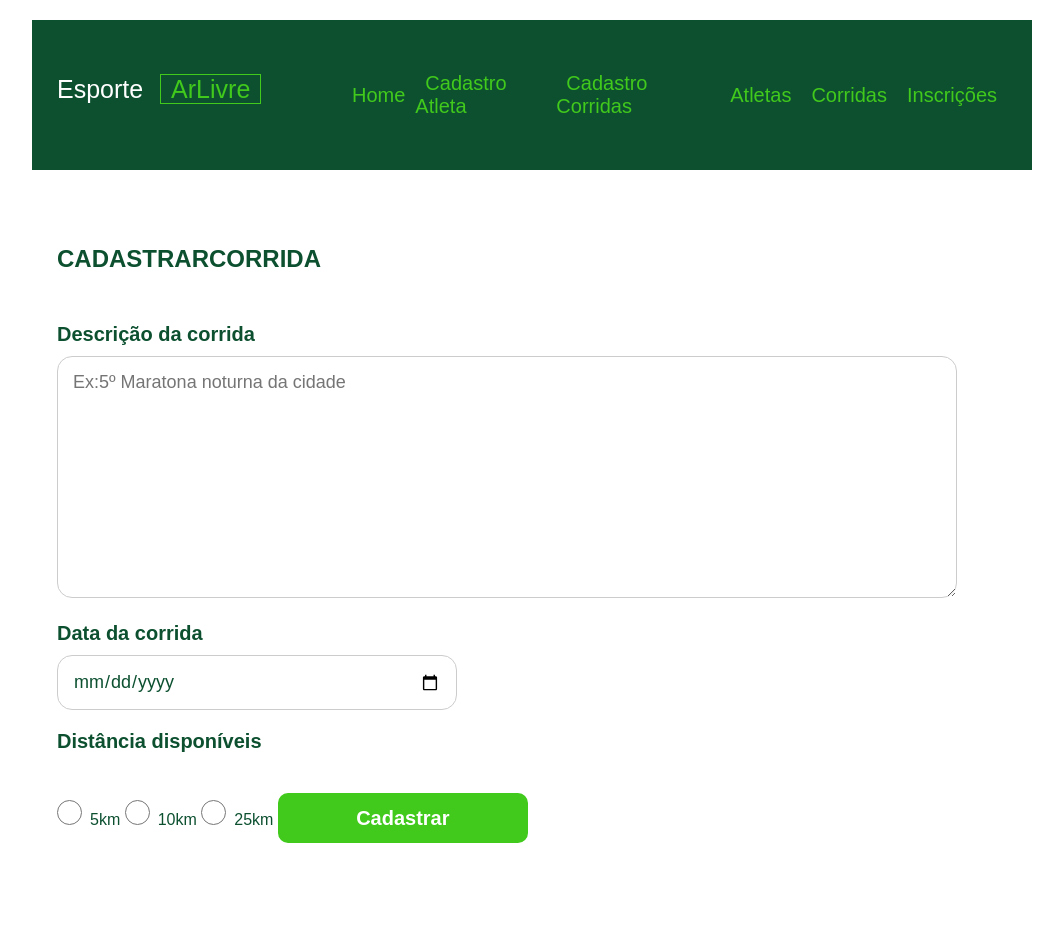
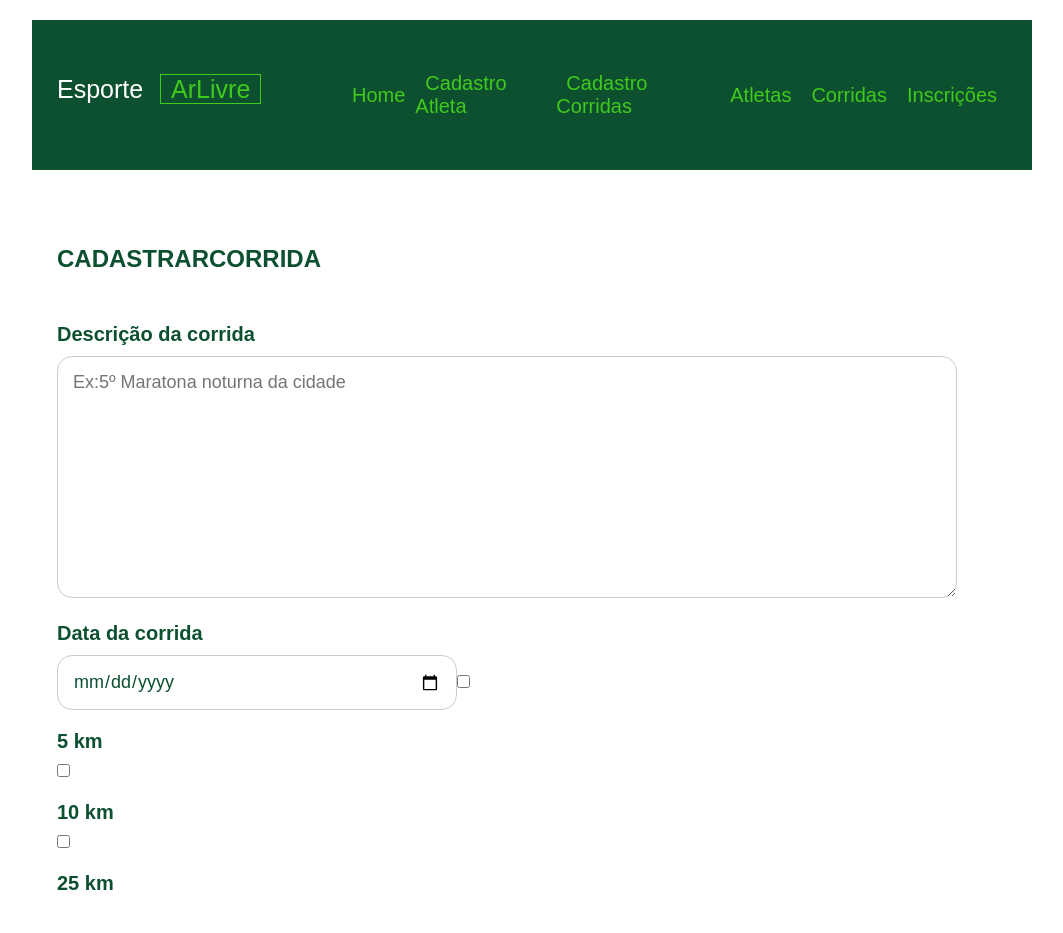
Before and after one commit to kaua-sys/angular-EsporteArLivre, an Angular app: page /cadastroCorridas in a window 1280 px wide. Shown: the top 933 px of the page, without its empty margins (108-1171 px from the left). Before the commit the page ends 888 px from the top, so only its background shows below. Built offline with nearby package versions, Linux system fonts and the light colour scheme; a web font is replaced by a local one.

Commit message:
Modificado a opção de distância de radio para checkbox

```diff
--- a/src/app/component/corrida/corrida.component.html
+++ b/src/app/component/corrida/corrida.component.html
@@ -9,10 +9,17 @@
         <label for="data">Data da corrida</label>
         <input type="date" name="data" id="data" required [(ngModel)] = 'data'>
 
-        <label for="distancia">Distância disponíveis</label>
-        <input type="radio" name="distancia" id="distancia5" value="5Km" [(ngModel)] = 'distancia'>5km
-        <input type="radio" name="distancia" id="distancia10" value="10Km" [(ngModel)] = 'distancia'>10km
-        <input type="radio" name="distancia" id="distancia25" value= "25Km"[(ngModel)] = 'distancia'>25km
+        <input type="checkbox" name="distancia5" id="distancia5" [(ngModel)]="distancia5">
+        <label for="distancia5">5 km</label>
+
+
+        <input type="checkbox" name="distancia10" id="distancia10" [(ngModel)]="distancia10">
+        <label for="distancia10">10 km</label>
+
+
+        <input type="checkbox" name="distancia25" id="distancia25" [(ngModel)]="distancia25">
+        <label for="distancia25">25 km</label>
+
 
         <button type="submit" id="btnAdd">{{!editarCorrida ? 'Cadastrar': 'Alterar'}}</button>
     </form>
--- a/src/app/component/corrida/corrida.component.ts
+++ b/src/app/component/corrida/corrida.component.ts
@@ -1,8 +1,8 @@
-import { Component } from '@angular/core';
+import { Component, OnInit } from '@angular/core';
 import { FormsModule } from '@angular/forms';
 import { Corrida } from '../../models/Corrida';
 import { CorridaServiceService } from '../../service/corrida-service.service';
-import { ActivatedRoute } from '@angular/router';
+import { ActivatedRoute, Router } from '@angular/router';
 
 @Component({
   selector: 'app-corrida',
@@ -11,73 +11,84 @@ import { ActivatedRoute } from '@angular/router';
   templateUrl: './corrida.component.html',
   styleUrl: './corrida.component.css'
 })
-export class CorridaComponent {
-   descricao = ''
-   data = ''
-   distancia = ''
+export class CorridaComponent implements OnInit {
+  descricao = '';
+  data = '';
+  distancia5 = false;
+  distancia10 = false;
+  distancia25 = false;
 
-   idCorrida = 0
-   editarCorrida = false
-   constructor(private corridaService: CorridaServiceService, private http: ActivatedRoute) {
-   }
+  idCorrida = 0;
+  editarCorrida = false;
 
-   ngOnInit() {
-    this.idCorrida = Number(this.http.snapshot.paramMap.get('id'))
+  constructor(
+    private corridaService: CorridaServiceService,
+    private route: ActivatedRoute,
+    private router: Router
+  ) {}
 
-    if(this.idCorrida > 0){
-      this.editarCorrida = true
-      this.corridaDados(this.idCorrida)
+  ngOnInit(): void {
+    this.idCorrida = Number(this.route.snapshot.paramMap.get('id'));
+
+    if (this.idCorrida > 0) {
+      this.editarCorrida = true;
+      this.corridaDados(this.idCorrida);
     }
-   }
+  }
 
-   limparCorrida(){
-    this.descricao = ''
-    this.data = ''
-    this.distancia = ''
-   }
+  limparCorrida(): void {
+    this.descricao = '';
+    this.data = '';
+    this.distancia5 = false;
+    this.distancia10 = false;
+    this.distancia25 = false;
+  }
 
-   corridaDados(idCorrida:number){
+  corridaDados(idCorrida: number): void {
     this.corridaService.listarCorrida(idCorrida).subscribe({
-      next:(dadosCorrida) => {
-        this.descricao = dadosCorrida.descricao
-        this.data = dadosCorrida.data
-        this.distancia = dadosCorrida.distancia
+      next: (dadosCorrida) => {
+        this.descricao = dadosCorrida.descricao;
+        this.data = dadosCorrida.data;
+        this.distancia5 = dadosCorrida.distancia5;
+        this.distancia10 = dadosCorrida.distancia10;
+        this.distancia25 = dadosCorrida.distancia25;
       },
-      error:(msgErro) =>{
-        console.log('Erro ao Listar Corrida',msgErro)
+      error: (msgErro) => {
+        console.error('Erro ao Listar Corrida', msgErro);
       }
-    })
-   }
+    });
+  }
 
-   salvarCorrida (){
-    const corrida = new Corrida()
-    corrida.descricao = this.descricao
-    corrida.data = this.data
-    corrida.distancia = this.distancia
+  salvarCorrida(): void {
+    const corrida = new Corrida();
+    corrida.descricao = this.descricao;
+    corrida.data = this.data;
+    corrida.distancia5 = this.distancia5;
+    corrida.distancia10 = this.distancia10;
+    corrida.distancia25 = this.distancia25;
 
-    if(this.editarCorrida) {
-      corrida.id = this.idCorrida
+    if (this.editarCorrida) {
+      corrida.id = this.idCorrida;
 
       this.corridaService.alterarCorrida(corrida).subscribe({
-        next:(resposta) =>{
-          console.log(resposta)
+        next: (resposta) => {
+          console.log('Corrida alterada com sucesso:', resposta);
+          this.limparCorrida();
+
+          this.router.navigate(['/corridas']);
         },
-        error: (msgErro) => {
-          console.log(msgErro)
-        }
-      })
-    } else{
+        error: (msgErro) => console.error('Erro ao alterar corrida:', msgErro)
+      });
+    } else {
       this.corridaService.adicionarCorrida(corrida).subscribe({
-        next: (resposta) =>{
-          console.log(resposta)
+        next: (resposta) => {
+          console.log('Corrida adicionada com sucesso:', resposta);
+          this.limparCorrida();
+
+          this.router.navigate(['/corridas']);
         },
-        error: (msgErro) => {
-          console.log(msgErro)
-        }
-      })
+        error: (msgErro) => console.error('Erro ao adicionar corrida:', msgErro)
+      });
     }
-    this.limparCorrida()
-
-    this.corridaService.listarCorridas()
-   }
+  }
 }
--- a/src/app/component/listar-corrida/listar-corrida.component.css
+++ b/src/app/component/listar-corrida/listar-corrida.component.css
@@ -92,3 +92,20 @@
         justify-content: flex-end;
     }
 }
+
+.link-corridas {
+    background: transparent;
+    font-family: inherit;
+    outline: none;
+}
+
+.span-link-corridas {
+    display: flex;
+    align-items: center;
+    justify-content: flex-end;
+    gap: 12px;
+}
+
+.link-corridas {
+    margin: 0 4px;
+}
--- a/src/app/component/listar-corrida/listar-corrida.component.html
+++ b/src/app/component/listar-corrida/listar-corrida.component.html
@@ -1,17 +1,29 @@
 <section id="lista-corrida">
     <h2>Lista Corridas</h2>
 
-    @for(elem of listaCorrida();track elem.id){
+    @for (elem of listaCorrida(); track elem.id) {
       <div class="Corrida">
         <span class="dados-corrida">
-            {{elem.id}} - {{elem.descricao}} - {{elem.distancia}} - {{elem.data}}
+          <strong>#{{ elem.id }}</strong> - {{ elem.descricao }} - {{ elem.data }}
+
+          <small>
+            (Distâncias:
+            @if (elem.distancia5) { <span>5km </span> }
+            @if (elem.distancia10) { <span>10km </span> }
+            @if (elem.distancia25) { <span>25km </span> }
+            @if (!elem.distancia5 && !elem.distancia10 && !elem.distancia25) { Nenhuma }
+            )
+          </small>
         </span>
-        <span class="span-link-corridas">
-            <a class="link-corridas lnk-alterar" (click) = "carregaDadosCorrida(elem)">A</a>
-            <a class="link-corridas lnk-excluir" (click) = "excluir(elem.id)">E</a>
-        </span>
+
+          <button type="button" class="link-corridas lnk-alterar" (click)="carregaDadosCorrida(elem)" title="Alterar">
+            A
+          </button>
+          <button type="button" class="link-corridas lnk-excluir" (click)="excluir(elem.id)" title="Excluir">
+            E
+          </button>
       </div>
-    }@empty{
+    } @empty {
       <div class="div-corrida">
         Nenhuma Corrida Registrada
       </div>
--- a/src/app/models/Corrida.ts
+++ b/src/app/models/Corrida.ts
@@ -1,6 +1,8 @@
 export class Corrida{
     id:number = 0
     descricao: string = ''
-    distancia: string =''
+    distancia5: boolean = false
     data: string = ''
+    distancia10:boolean = false
+    distancia25: boolean = false
 }
```
Lines whose indentation alone changed are shown as unchanged.
